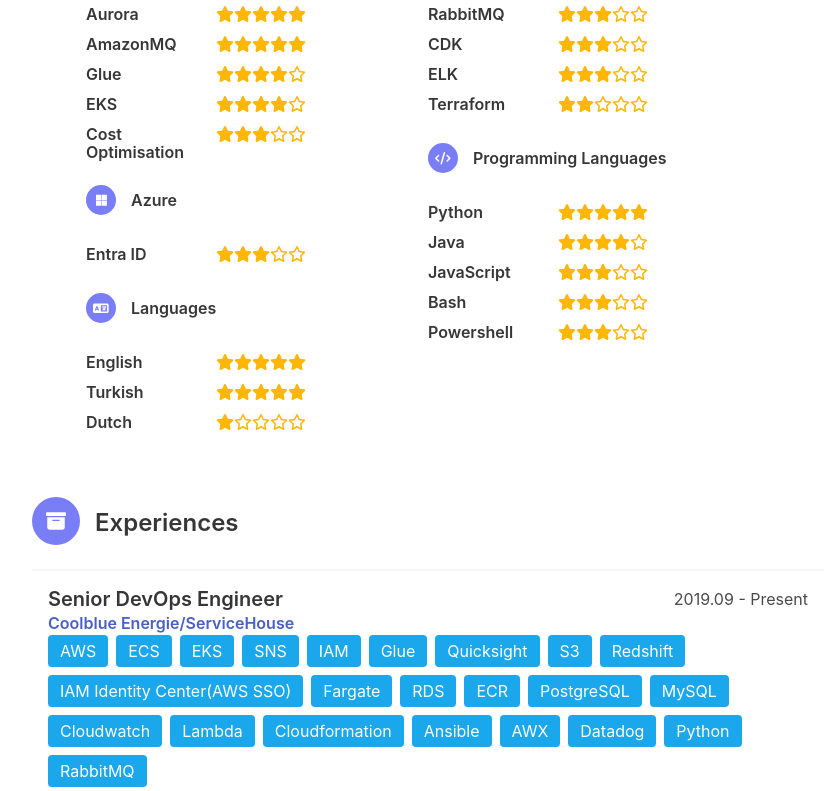
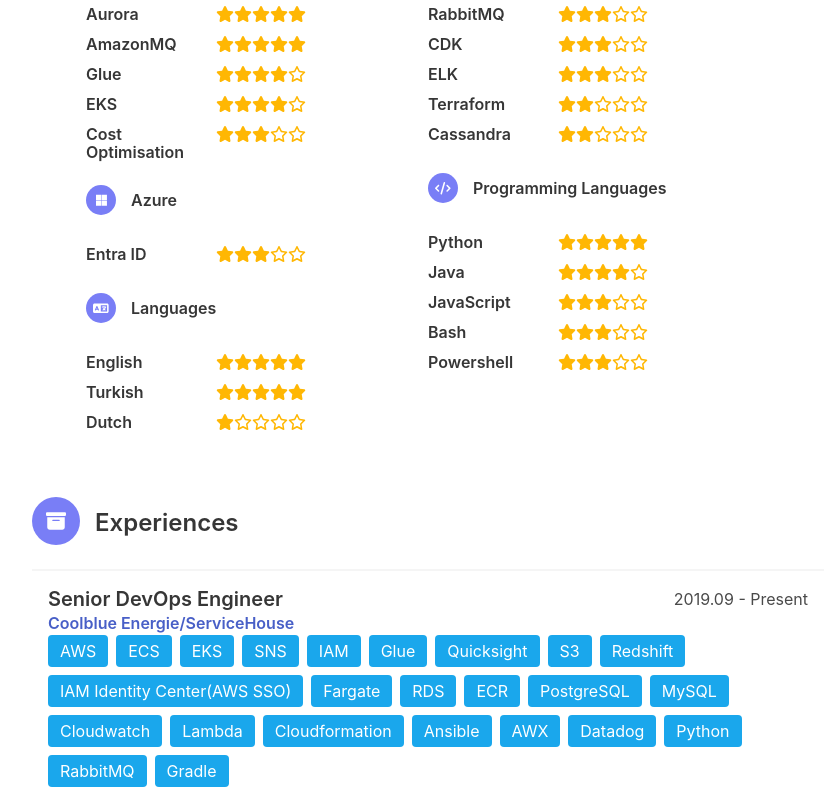
Before and after one commit to ethemcemozkan/me, a React (Create React App) app: page / in a window 1280 px wide. Shown: the part 1249-2040 px from the top of the page, without its empty margins (212-1051 px from the left). Built offline with nearby package versions, Linux system fonts and the light colour scheme.

Commit message:
Update App.js

```diff
--- a/src/App.js
+++ b/src/App.js
@@ -90,6 +90,7 @@
                    {skill: 'CDK', level: 3},
                    {skill: 'ELK', level: 3},
                    {skill: 'Terraform', level: 2},
+                   {skill: 'Cassandra', level: 2},
                   ]
                 },
                 { category: 'Azure',
@@ -139,6 +140,7 @@
                     '<li>Built a <b>self service business intelligence system</b>, allowing business users to generate reports and insights with minimal IT involment</li>' +
                     '<li>Led <b>AWS cloud modernization efforts</b>, optimizing cloud infrastructure for performance and cost-effectiveness.</li>' +
                     '<li>Designed and implemented a <b>resource lifecycle management system</b> to automatically delete unused or expired resources, improving efficiency.</li>' +
+                    '<li>Led <b>platform Lambda unit, integration test</b> efforts, improving test coverage and reducing deployment risks by implementing a simplified testing framework.</li>' +
                     '</ul>',
                   companyWebSite: 'https://www.coolblue.nl/energie',
                   datesBetween: '2019.09 - Present',
@@ -165,7 +167,8 @@
                     'AWX',
                     'Datadog',
                     'Python',
-                    'RabbitMQ'
+                    'RabbitMQ',
+                     'Gradle',
                   ]
                 },
                 {
@@ -220,7 +223,9 @@
                     'Powershell',
                     'EJB',
                     'Spring',
-                    'JSF'
+                    'Cassandra',
+                    'JSF',
+                     'Maven',
                   ]
                 }
               ]
```
